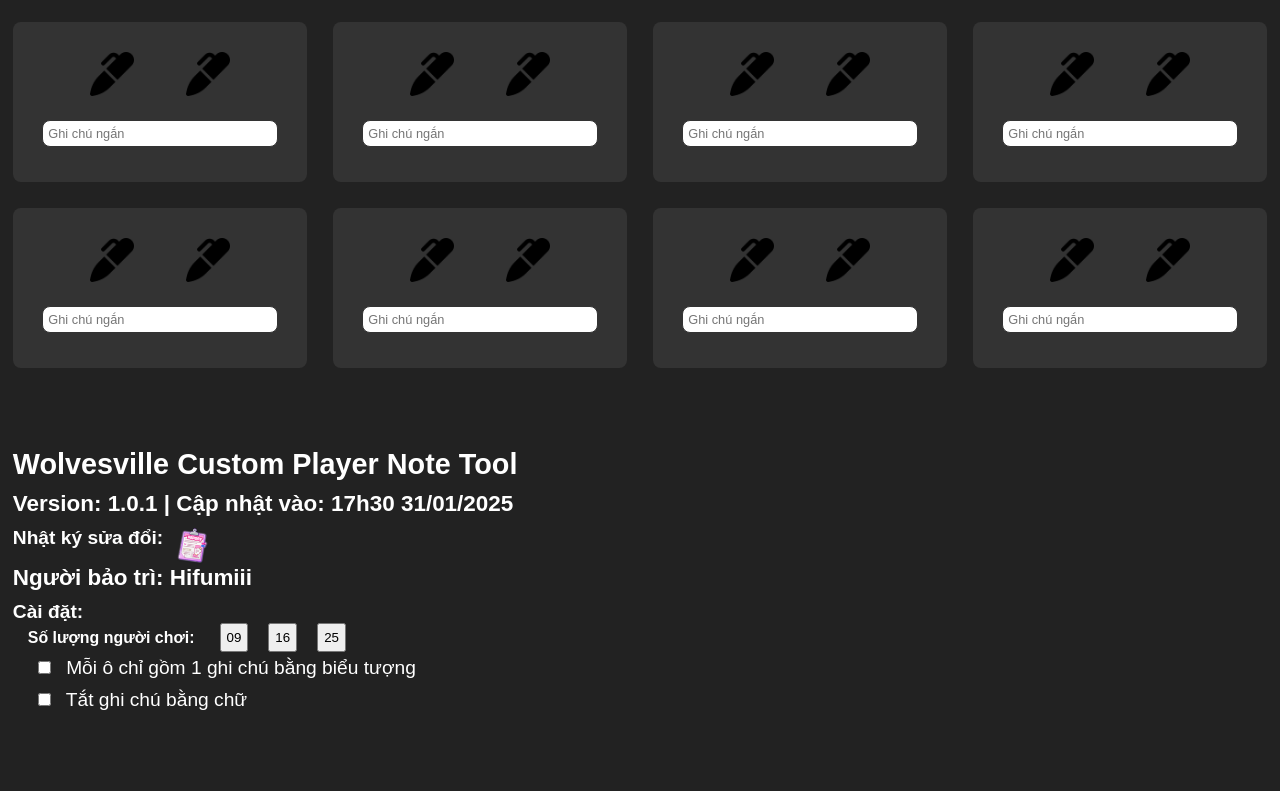
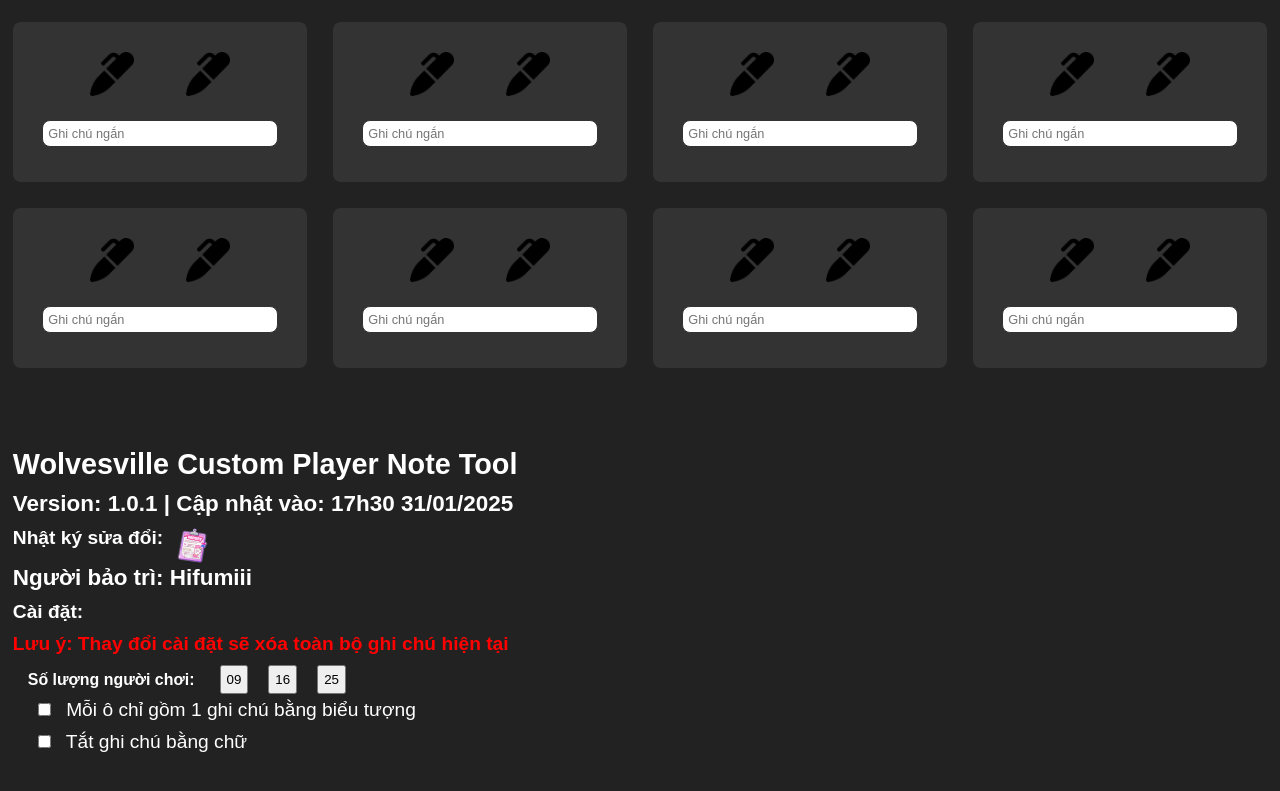
Before and after one commit to MinhMiner/wov-player-note, a plain HTML site: page index.html in a window 1280 px wide. Shown: the part 359-1150 px from the top of the page. Drawn offline with Linux system fonts and the light colour scheme.

Commit message:
add a warning before changing settings

```diff
--- a/index.html
+++ b/index.html
@@ -23,6 +23,7 @@
 
         <div class="settings">
             <h4>Cài đặt:</h4>
+            <h4 class="warning">Lưu ý: Thay đổi cài đặt sẽ xóa toàn bộ ghi chú hiện tại</h4>
             <div class="settings-component">
                 <h5>Số lượng người chơi: </h5>
                 <button class="change-grid-size-button" onclick="changeGridSize(3)">09</button>
--- a/styles.css
+++ b/styles.css
@@ -132,6 +132,11 @@ footer .change-log .change-log-button {
     background-position: center;
 }
 
+footer .settings .warning {
+    margin: 10px auto;
+    color: red;
+}
+
 footer .settings .settings-component {
     display: flex;
 }
```
